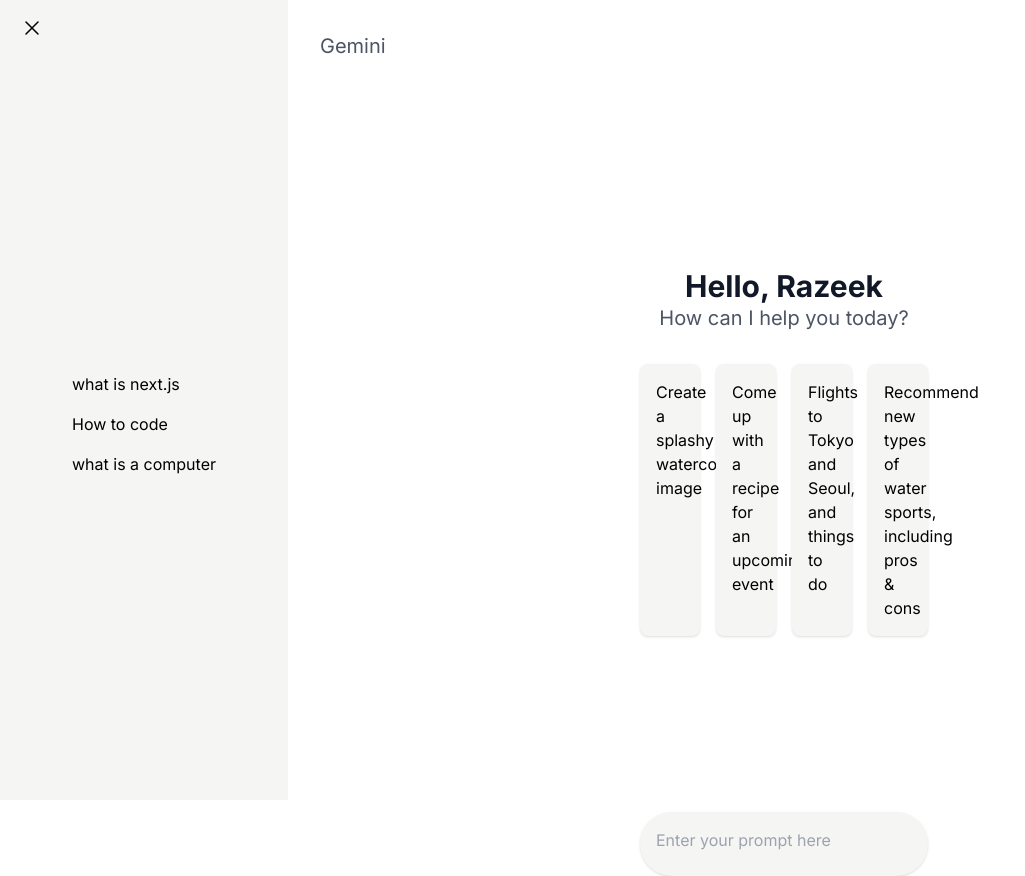
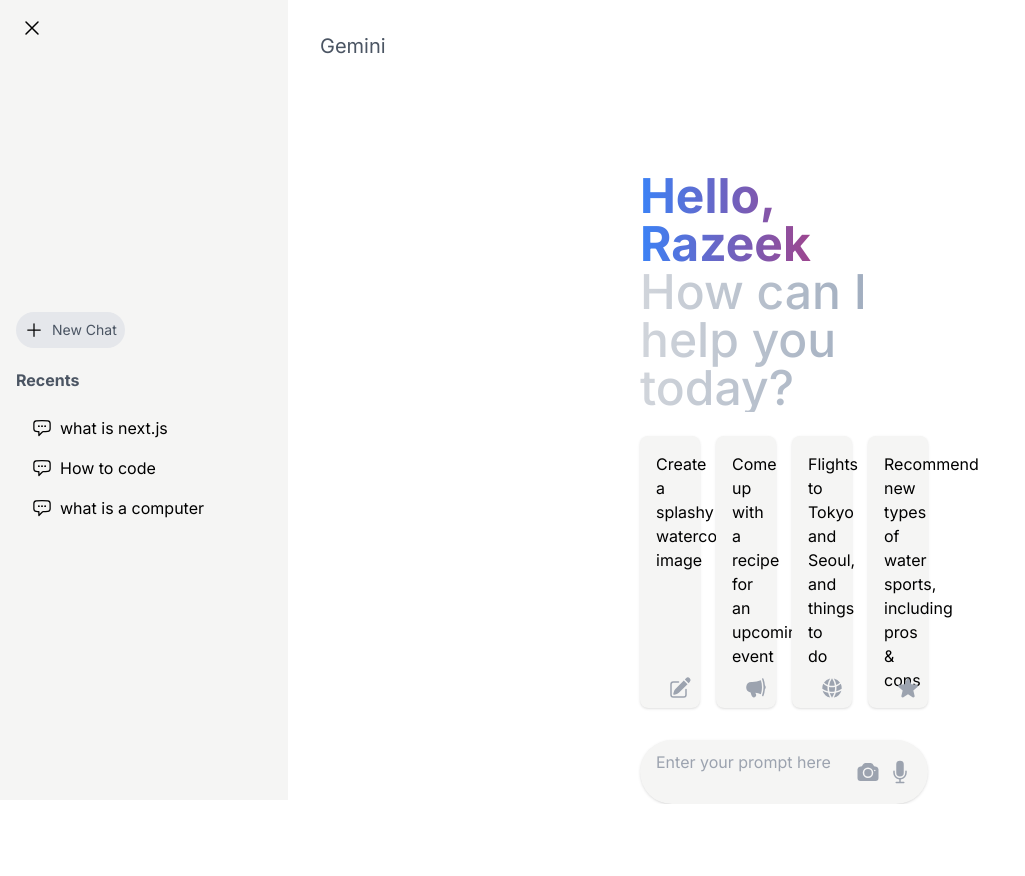
Before and after one commit to razeek-j/login-GeminiDashboard-nextjs-tailwind.css, a Next.js app: page /dashboard in a window 1280 px wide. Shown: the whole page, without its empty margins (0-1025 px from the left). After the commit the page ends 804 px from the top, so only its background shows below. Built offline with nearby package versions, Linux system fonts and the light colour scheme.

Commit message:
New chat update

```diff
--- a/src/app/dashboard/page.tsx
+++ b/src/app/dashboard/page.tsx
@@ -1,3 +1,4 @@
+import { CameraIcon as SolidCameraIcon, MicrophoneIcon as SolidMicrophoneIcon, PencilSquareIcon, MegaphoneIcon, GlobeAltIcon, StarIcon } from '@heroicons/react/24/solid';
 import SideBar from '@/components/SideBar';
 
 export default function Dashboard() {
@@ -8,21 +9,42 @@
         <div className="mb-8">
           <p className="text-xl text-gray-600">Gemini</p>
         </div>
-        <div className="flex-1 flex flex-col items-center justify-center mx-80">
-          <div className="text-center mb-8">
-            <h1 className="text-3xl font-bold text-gray-900 mt-44">Hello, Razeek</h1>
-            <p className="text-xl text-gray-600">How can I help you today?</p>
+        <div className="flex-1 flex flex-col mx-80">
+          <div className="text-left mb-6">
+            <h1 className="bg-gradient-to-r from-blue-500 to-rose-600 bg-clip-text text-transparent text-5xl font-bold text-gray-900 mt-20">Hello, Razeek</h1>
+            <p className="bg-gradient-to-r from-gray-300 to-slate-400 bg-clip-text text-transparent text-5xl font-medium">How can I help you today?</p>
           </div>
-          <div className="grid grid-cols-1 md:grid-cols-2 lg:grid-cols-4 gap-4">
-            <div className="bg-stone-100 p-4 rounded-lg shadow">Create a splashy watercolor image</div>
-            <div className="bg-stone-100 p-4 rounded-lg shadow">Come up with a recipe for an upcoming event</div>
-            <div className="bg-stone-100 p-4 rounded-lg shadow">Flights to Tokyo and Seoul, and things to do</div>
-            <div className="bg-stone-100 p-4 rounded-lg shadow">Recommend new types of water sports, including pros & cons</div>
+          <div className="flex flex-1 justify-center items-center">
+            <div className="grid grid-cols-1 md:grid-cols-2 lg:grid-cols-4 gap-4 max-w-full w-full">
+              <div className="bg-stone-100 p-4 rounded-lg shadow relative">
+                Create a splashy watercolor image
+                <PencilSquareIcon className="w-6 h-6 text-gray-400 absolute bottom-2 right-2" />
+              </div>
+              <div className="bg-stone-100 p-4 rounded-lg shadow relative">
+                Come up with a recipe for an upcoming event
+                <MegaphoneIcon className="w-6 h-6 text-gray-400 absolute bottom-2 right-2" />
+              </div>
+              <div className="bg-stone-100 p-4 rounded-lg shadow relative">
+                Flights to Tokyo and Seoul, and things to do
+                <GlobeAltIcon className="w-6 h-6 text-gray-400 absolute bottom-2 right-2" />
+              </div>
+              <div className="bg-stone-100 p-4 rounded-lg shadow relative">
+                Recommend new types of water sports, including pros & cons
+                <StarIcon className="w-6 h-6 text-gray-400 absolute bottom-2 right-2" />
+              </div>
+            </div>
           </div>
-          <textarea
-            className="w-full h-16 p-4 bg-stone-100 rounded-full shadow resize-none mt-44 focus:outline-none"
-            placeholder="Enter your prompt here"
-          />
+          <div className="mt-8 flex justify-center relative">
+            <textarea
+              className="w-full max-w-4xl h-16 p-4 bg-stone-100 rounded-full shadow resize-none focus:outline-none placeholder-gray-400"
+              placeholder="Enter your prompt here"
+              style={{ paddingTop: '10px', paddingBottom: '10px' }}
+            />
+            <div className="absolute right-4 top-1/2 transform -translate-y-1/2 flex space-x-2">
+              <SolidCameraIcon className="w-6 h-6 text-gray-400 cursor-pointer" />
+              <SolidMicrophoneIcon className="w-6 h-6 text-gray-400 cursor-pointer" />
+            </div>
+          </div>
         </div>
       </div>
     </div>
--- a/src/components/SideBar.tsx
+++ b/src/components/SideBar.tsx
@@ -1,7 +1,7 @@
-"use client";
+"use client"
 import React, { useState } from 'react';
 import classNames from 'classnames';
-import { Bars3Icon as MenuIcon, XMarkIcon as XIcon } from '@heroicons/react/24/outline';
+import { Bars3Icon as MenuIcon, XMarkIcon as XIcon, ChatBubbleLeftEllipsisIcon, PlusIcon } from '@heroicons/react/24/outline';
 
 const SideBar = () => {
   const [toggleCollapse, setToggleCollapse] = useState(false);
@@ -16,17 +16,28 @@
   return (
     <div className={wrapperClasses}>
       <div className="flex flex-col h-full">
-        <div className="flex items-center justify-between pl-1 gap-4 mb-6">
+        <div className="flex items-center justify-between pl-1 gap-4">
           <button onClick={() => setToggleCollapse(!toggleCollapse)}>
             {!toggleCollapse ? <XIcon className="w-6 h-6" /> : <MenuIcon className="w-6 h-6" />}
           </button>
         </div>
         {!toggleCollapse && (
-          <nav className="flex-1 flex items-center justify-center">
+          <nav className="flex-1 flex flex-col items-start justify-center mt-4">
+            <button className="bg-gray-200 rounded-full p-2 flex items-center gap-2 mb-5">
+                <PlusIcon className="w-5 h-5" />
+                <span className="text-sm text-gray-600">New Chat</span>
+              </button>
+            <h2 className="font-bold mb-4 text-gray-600">Recents</h2>
             <ul className="text-left">
-              <li className="py-2 px-4 hover:bg-gray-200 rounded">what is next.js</li>
-              <li className="py-2 px-4 hover:bg-gray-200 rounded">How to code</li>
-              <li className="py-2 px-4 hover:bg-gray-200 rounded">what is a computer</li>
+              <li className="py-2 px-4 hover:bg-gray-200 rounded flex items-center gap-2">
+                <ChatBubbleLeftEllipsisIcon className="w-5 h-5" /> what is next.js
+              </li>
+              <li className="py-2 px-4 hover:bg-gray-200 rounded flex items-center gap-2">
+                <ChatBubbleLeftEllipsisIcon className="w-5 h-5" /> How to code
+              </li>
+              <li className="py-2 px-4 hover:bg-gray-200 rounded flex items-center gap-2">
+                <ChatBubbleLeftEllipsisIcon className="w-5 h-5" /> what is a computer
+              </li>
             </ul>
           </nav>
         )}
--- a/src/heroicons.d.ts
+++ b/src/heroicons.d.ts
@@ -1,9 +1,10 @@
-// src/heroicons.d.ts
-
-declare module '@heroicons/react/outline' {
-    import { FC, SVGProps } from 'react';
-
-    export const MenuIcon: FC<SVGProps<SVGSVGElement>>;
-    export const XIcon: FC<SVGProps<SVGSVGElement>>;
-    // Add other icons as needed
-  }
+declare module '@heroicons/react/solid' {
+  import { FunctionComponent, SVGProps } from 'react';
+  const CameraIcon: FunctionComponent<SVGProps<SVGSVGElement>>;
+  const MicrophoneIcon: FunctionComponent<SVGProps<SVGSVGElement>>;
+  const PencilIcon: FunctionComponent<SVGProps<SVGSVGElement>>;
+  const SpeakerphoneIcon: FunctionComponent<SVGProps<SVGSVGElement>>;
+  const GlobeIcon: FunctionComponent<SVGProps<SVGSVGElement>>;
+  const StarIcon: FunctionComponent<SVGProps<SVGSVGElement>>;
+  export { CameraIcon, MicrophoneIcon, PencilIcon, SpeakerphoneIcon, GlobeIcon, StarIcon };
+}
--- a/tailwind.config.ts
+++ b/tailwind.config.ts
@@ -18,6 +18,9 @@
       },
     },
     extend: {
+      colors: {
+
+      },
       fontFamily :{
         Poppins: ['var--font-poppins']
       },
```
Also changed, not shown: 1 other file (tests, documents, lock files or other folders).
